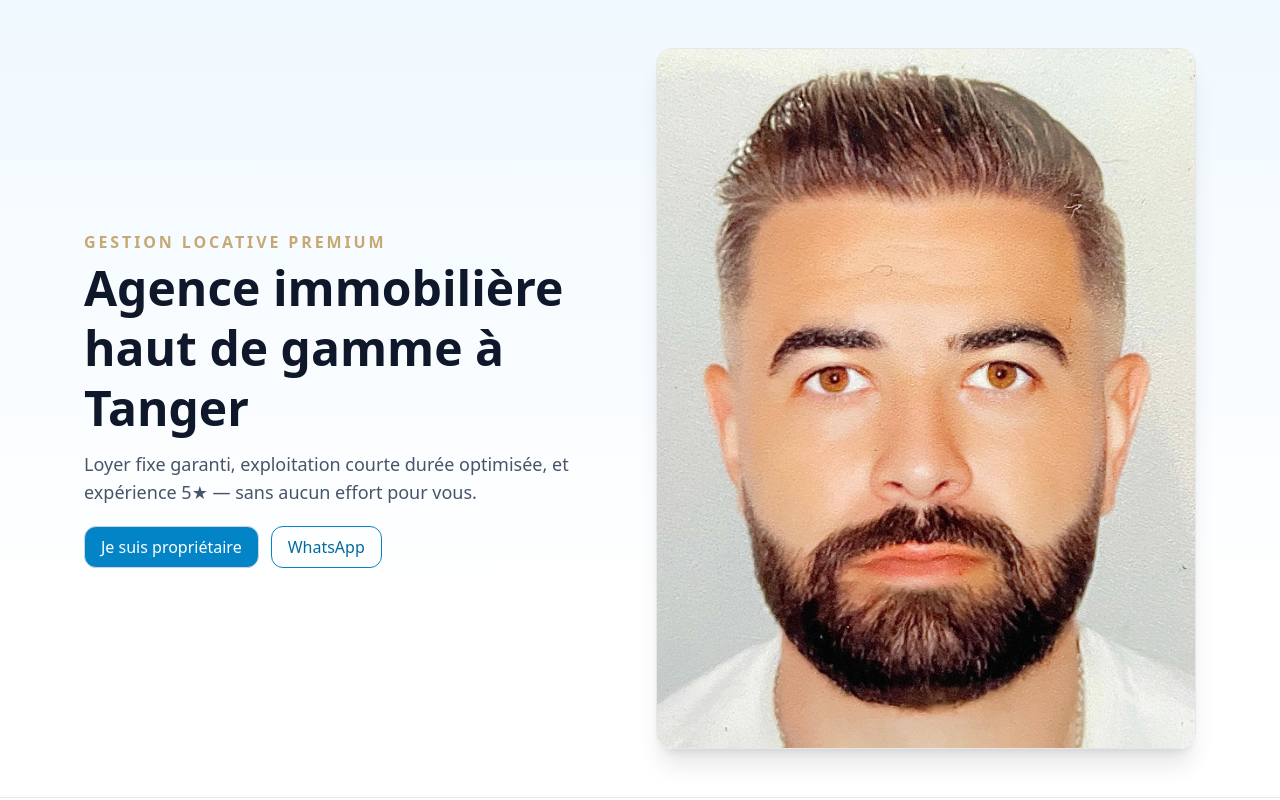
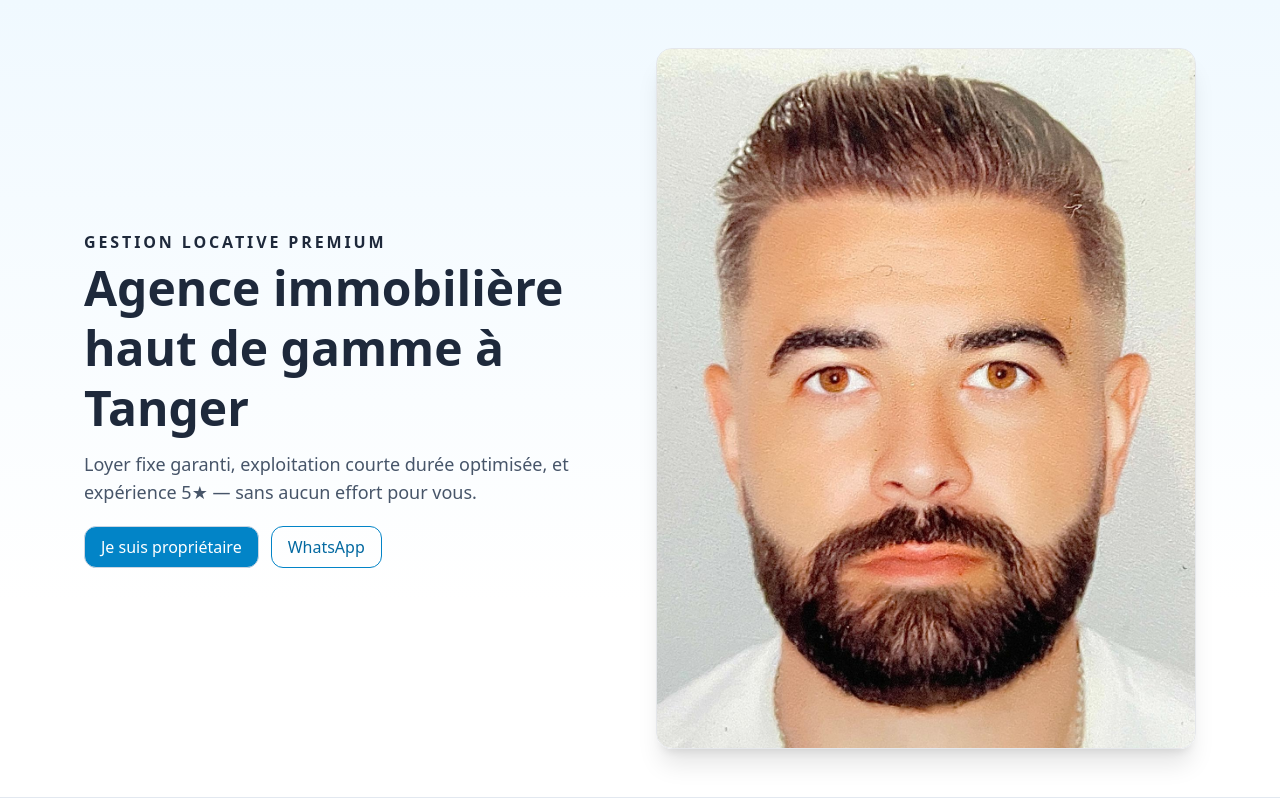
Before and after one commit to taha-kerssane/TRK-Impact-Premium, a React (Vite) app: page / in a window 1280 px wide. Shown: the top 800 px of the page. Built offline with nearby package versions, Linux system fonts and the light colour scheme.

Commit message:
Update tailwind.config.js

```diff
--- a/tailwind.config.js
+++ b/tailwind.config.js
@@ -1 +1,11 @@
-export default {content:["./index.html","./src/**/*.{js,jsx,ts,tsx}"],theme:{extend:{colors:{ink:"#0f172a",gold:"#c6a972"}}},plugins:[],};
+/** @type {import('tailwindcss').Config} */
+export default {
+  content: [
+    "./index.html",
+    "./src/**/*.{js,ts,jsx,tsx}"
+  ],
+  theme: {
+    extend: {},
+  },
+  plugins: [],
+}
```
